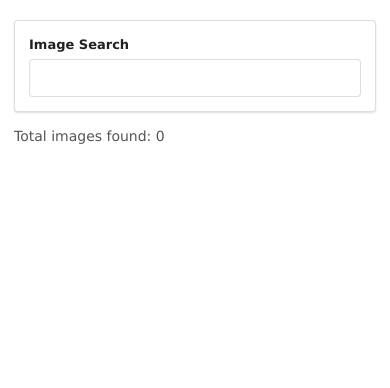
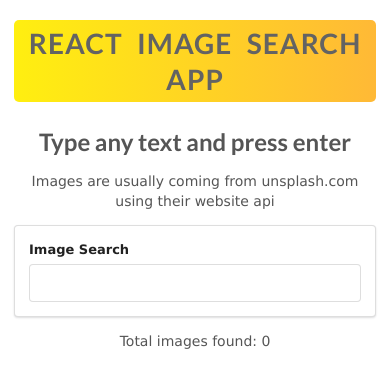
Before and after one commit to Ramrachai/react-imageSearchApp, a React (Create React App) app: page / in a window 390 px wide. Shown: the top 388 px of the page. Built offline with nearby package versions, Linux system fonts and the light colour scheme.

Commit message:
fix: responsive

```diff
--- a/src/components/App.js
+++ b/src/components/App.js
@@ -25,7 +25,7 @@ export default class app extends Component {
   // }
   onSearchSubmit = async term => {
     const imgResponse = await Unsplash.get("/search/photos", {
-      params: { query: term, per_page: 20 }
+      params: { query: term, per_page: 30 }
     });
     this.setState({ img: imgResponse.data.results });
     console.log(this.state.img);
@@ -34,6 +34,12 @@ export default class app extends Component {
   render() {
     return (
       <div className="ui container" style={{ marginTop: "20px" }}>
+        <h1> React Image search App </h1>
+        <h2> Type any text and press enter </h2>
+        <p>
+          {" "}
+          Images are usually coming from unsplash.com using their website api{" "}
+        </p>
         <SearchBar handleSubmit={this.onSearchSubmit} />
         <p> Total images found: {this.state.img.length} </p>
         <ImageList src={this.state.img} />
--- a/src/components/imageList.js
+++ b/src/components/imageList.js
@@ -5,7 +5,12 @@ import "../css/imageList.css";
 
 const ImageList = props => {
   const images = props.src.map(i => {
-    return <img key={i.id} src={i.urls.thumb} alt={i.alt_description} />;
+    return (
+      <a href={i.links.download} target="_blank">
+        {" "}
+        <img key={i.id} src={i.urls.thumb} alt={i.alt_description} />{" "}
+      </a>
+    );
   });
 
   return <div className="image-list">{images}</div>;
--- a/src/css/imageList.css
+++ b/src/css/imageList.css
@@ -5,8 +5,97 @@
 .image-list {
   column-count: 5;
   column-gap: 20px;
+  margin: 0 auto;
 }
 
 .image-list img {
   margin: 10px auto;
+  display: block;
 }
+h1 {
+  text-align: center;
+  color: rgb(99, 99, 99);
+  background: linear-gradient(90deg, rgb(255, 239, 16), rgb(255, 185, 54));
+  margin: 10px 0;
+  border-radius: 5px;
+  padding: 5px;
+  text-transform: uppercase;
+  letter-spacing: 1px;
+  word-spacing: 8px;
+}
+h2,
+p {
+  text-align: center;
+}
+
+/*
+  ##Device = Desktops
+  ##Screen = 1281px to higher resolution desktops
+*/
+
+@media (min-width: 1281px) {
+  .image-list {
+    column-count: 5;
+    column-gap: 20px;
+  }
+}
+
+/*
+  ##Device = Laptops, Desktops
+  ##Screen = B/w 1025px to 1280px
+*/
+
+@media (min-width: 1025px) and (max-width: 1280px) {
+  .image-list {
+    column-count: 4;
+    column-gap: 20px;
+  }
+}
+
+/*
+  ##Device = Tablets, Ipads (portrait)
+  ##Screen = B/w 768px to 1024px
+*/
+
+@media (min-width: 768px) and (max-width: 1024px) {
+  .image-list {
+    column-count: 3;
+    column-gap: 20px;
+  }
+}
+
+/*
+  ##Device = Tablets, Ipads (landscape)
+  ##Screen = B/w 768px to 1024px
+*/
+
+@media (min-width: 768px) and (max-width: 1024px) and (orientation: landscape) {
+  .image-list {
+    column-count: 3;
+    column-gap: 20px;
+  }
+}
+
+/*
+  ##Device = Low Resolution Tablets, Mobiles (Landscape)
+  ##Screen = B/w 481px to 767px
+*/
+
+@media (min-width: 481px) and (max-width: 767px) {
+  .image-list {
+    column-count: 2;
+    column-gap: 20px;
+  }
+}
+
+/*
+  ##Device = Most of the Smartphones Mobiles (Portrait)
+  ##Screen = B/w 320px to 479px
+*/
+
+@media (min-width: 320px) and (max-width: 480px) {
+  .image-list {
+    column-count: 1;
+    column-gap: 20px;
+  }
+}
```
